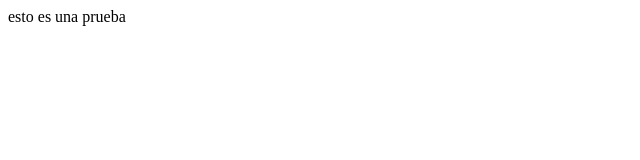
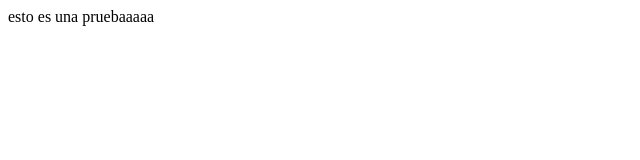
Before and after one commit to danidaniel26/danidaniel26.github.io, a plain HTML site: page index.html in a window 1280 px wide. Shown: the full height of the page, 0-640 px from the left. Drawn offline with Linux system fonts and the light colour scheme.

Commit message:
asdgghthhtnn

```diff
--- a/index.html
+++ b/index.html
@@ -2,5 +2,5 @@
     Página practicas daniel
 </title>
 <body>
-    esto es una prueba
+    esto es una pruebaaaaa
 </body>
```
